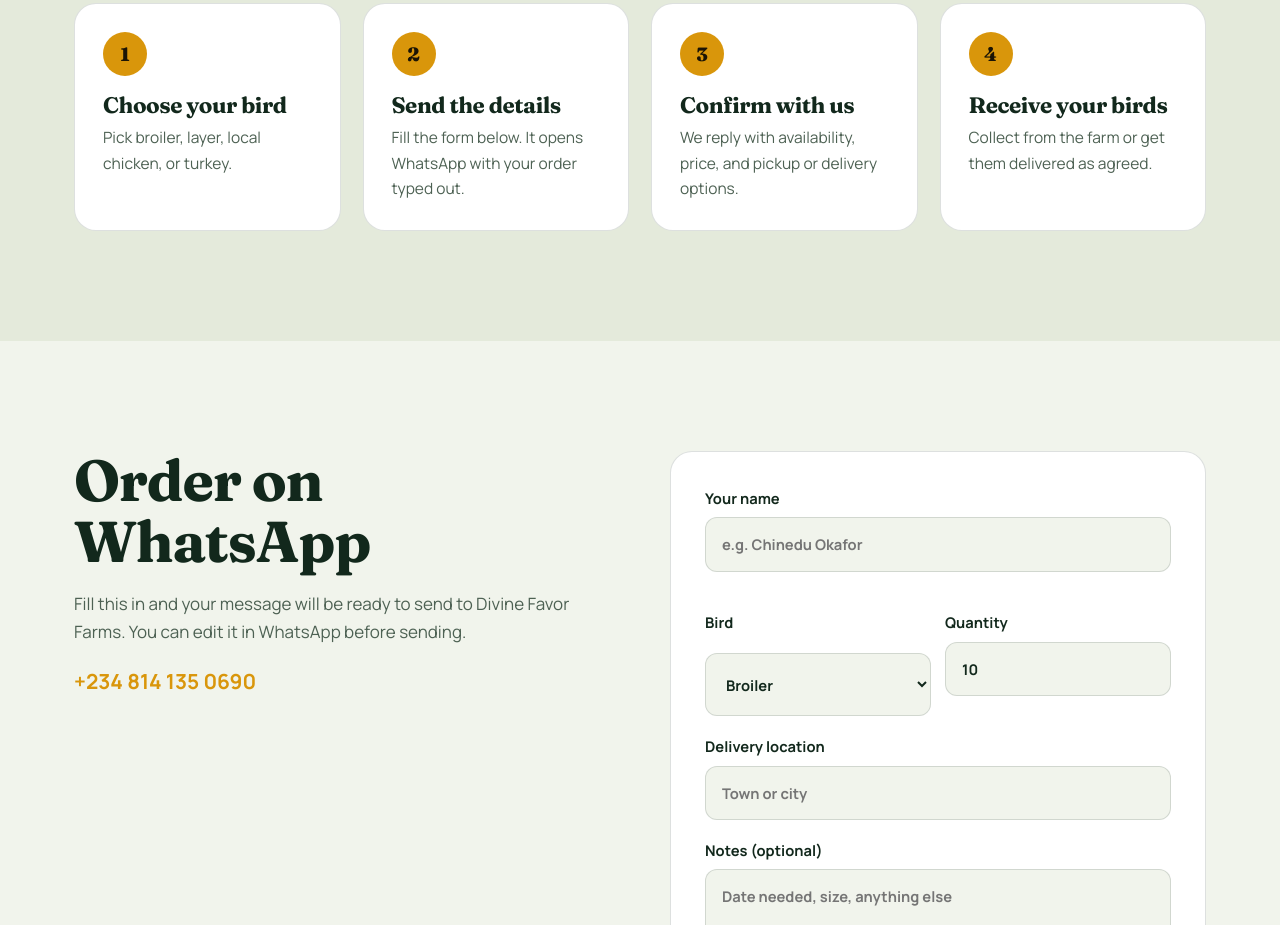
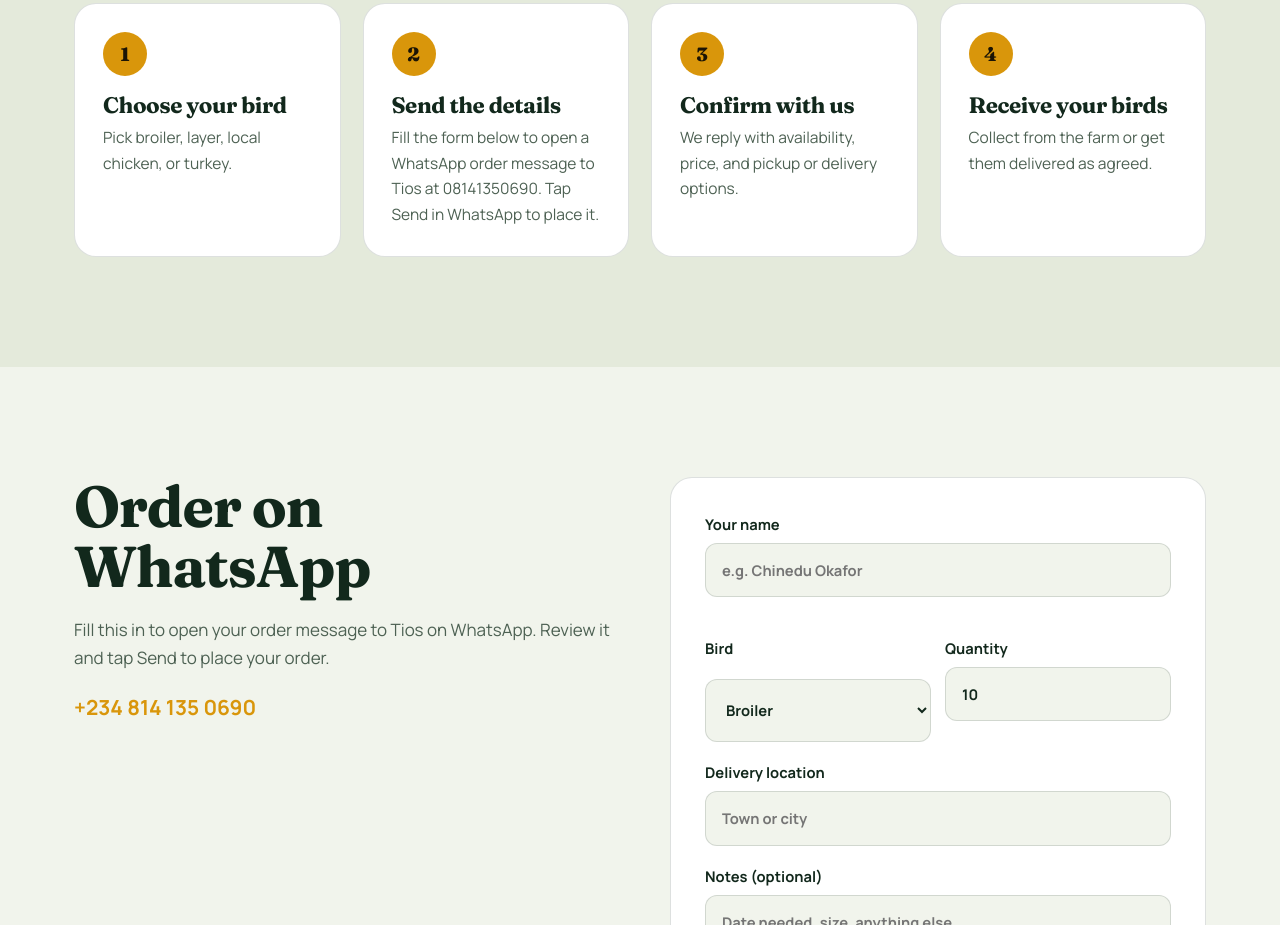
Before and after one commit to michael803496/Divine-Favor, a plain HTML site: page index.html in a window 1280 px wide. Shown: the part 3357-4282 px from the top of the page. Drawn offline with Linux system fonts and the light colour scheme.

Commit message:
Clarify WhatsApp order message instructions
Updated WhatsApp order message instructions for clarity.

```diff
--- a/index.html
+++ b/index.html
@@ -167,14 +167,14 @@ footer{background:var(--bg2);padding:70px 0 40px;border-top:1px solid var(--line
  <h2 class="rv">Ordering takes four steps</h2>
  <div class="steps">
   <div class="step rv"><h3>Choose your bird</h3><p>Pick broiler, layer, local chicken, or turkey.</p></div>
-  <div class="step rv"><h3>Send the details</h3><p>Fill the form below. It opens WhatsApp with your order typed out.</p></div>
+  <div class="step rv"><h3>Send the details</h3><p>Fill the form below to open a WhatsApp order message to Tios at 08141350690. Tap Send in WhatsApp to place it.</p></div>
   <div class="step rv"><h3>Confirm with us</h3><p>We reply with availability, price, and pickup or delivery options.</p></div>
   <div class="step rv"><h3>Receive your birds</h3><p>Collect from the farm or get them delivered as agreed.</p></div>
  </div>
 </div></section>
 
 <section id="order"><div class="wrap order">
- <div><h2 class="rv">Order on WhatsApp</h2><p class="lead rv">Fill this in and your message will be ready to send to Divine Favor Farms. You can edit it in WhatsApp before sending.</p>
+ <div><h2 class="rv">Order on WhatsApp</h2><p class="lead rv">Fill this in to open your order message to Tios on WhatsApp. Review it and tap Send to place your order.</p>
   <p class="lead rv"><a href="https://wa.me/2348141350690" style="color:var(--gold);font-weight:700;font-size:1.3rem;text-decoration:none">+234 814 135 0690</a></p></div>
  <form id="form" novalidate>
   <label>Your name<input id="name" autocomplete="name" placeholder="e.g. Chinedu Okafor"><span class="err" id="e-name"></span></label>
@@ -263,7 +263,8 @@ document.getElementById("form").addEventListener("submit",e=>{
  if(!n||!(q>0))return;
  const loc=document.getElementById("loc").value.trim(),note=document.getElementById("note").value.trim();
  const msg=`Hello Divine Favor Farms,\nMy name is ${n}.\nI would like to order: ${q} x ${document.getElementById("bird").value}.`+(loc?`\nLocation: ${loc}.`:"")+(note?`\nNotes: ${note}`:"")+`\nPlease confirm availability and price.`;
- window.open(wa(msg),"_blank","noopener");
+ // Navigate in the current tab so mobile browsers open WhatsApp reliably.
+ window.location.href=wa(msg);
 });
 </script>
 </body>
```
